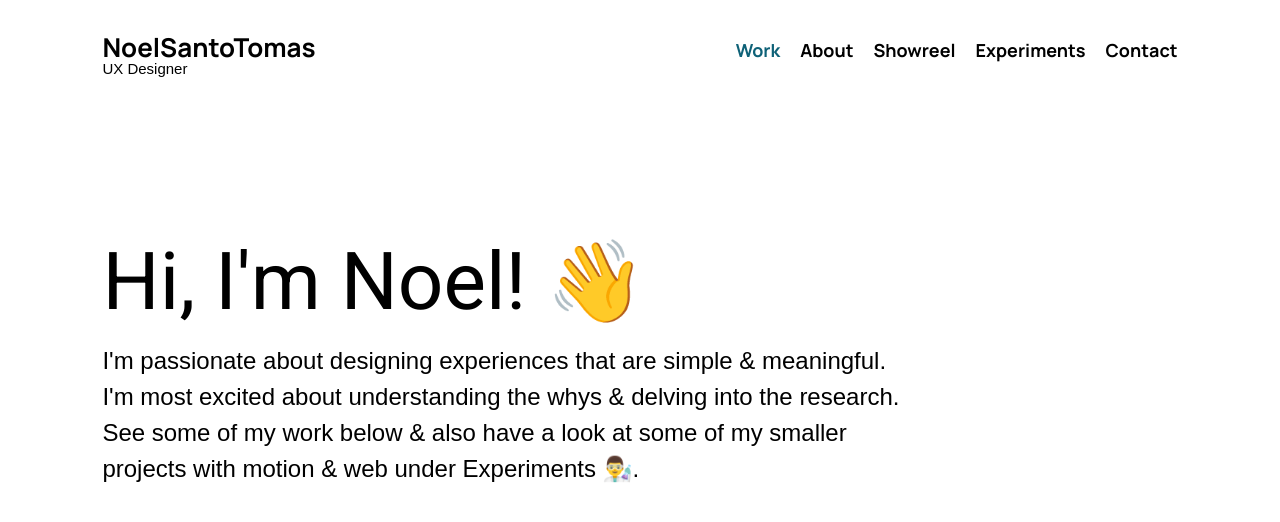
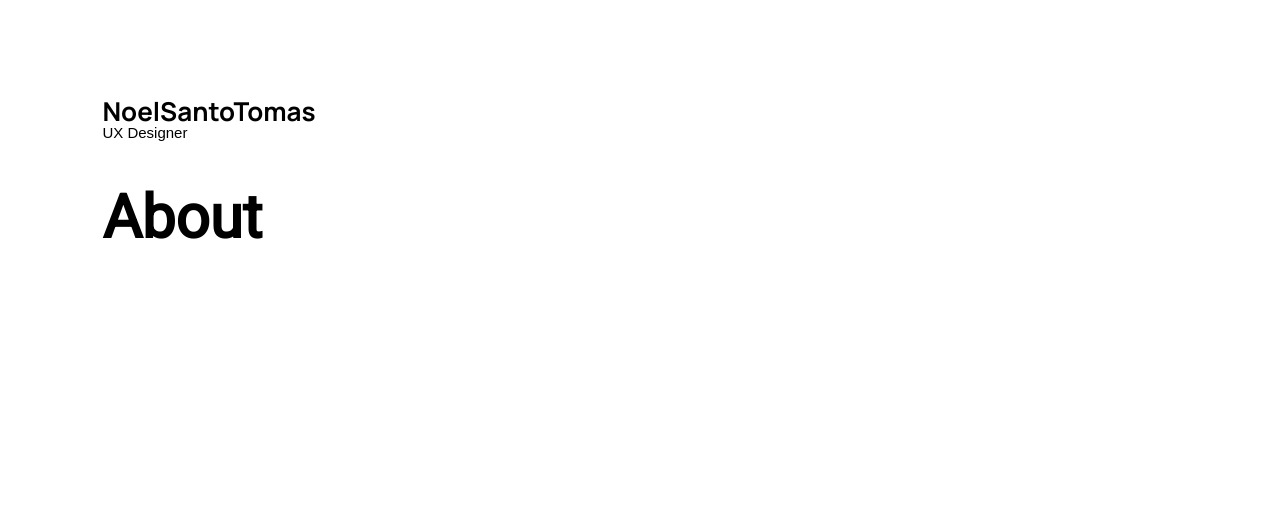
Before and after one commit to devnos/portfolio, a React (Create React App) app: page /about in a window 1280 px wide. Shown: the top 522 px of the page. Built offline with nearby package versions, Linux system fonts and the light colour scheme.

Commit message:
Make responsive menu work

```diff
--- a/package.json
+++ b/package.json
@@ -5,6 +5,7 @@
   "dependencies": {
     "react": "^18.2.0",
     "react-dom": "^18.2.0",
+    "react-router-dom": "^6.3.0",
     "react-scripts": "5.0.1"
   },
   "scripts": {
--- a/src/App.jsx
+++ b/src/App.jsx
@@ -1,18 +1,16 @@
-import Header from "./components/Header";
-import Hero from "./components/Hero";
+import React from "react";
+import { BrowserRouter as Router, Routes, Route } from "react-router-dom";
+import About from "./pages/About";
+import Home from "./pages/Home";
 
 const App = () => {
   return (
-    <>
-      <div class="site-wrap cfix">
-        <div class="site-container">
-          <div class="site-content e2e-site-content">
-            <Header />
-            <Hero />
-          </div>
-        </div>
-      </div>
-    </>
+    <Router>
+      <Routes>
+        <Route path="/" element={<Home />} />
+        <Route path="/about" element={<About />} />
+      </Routes>
+    </Router>
   );
 };
 
--- a/src/components/Header/index.jsx
+++ b/src/components/Header/index.jsx
@@ -1,111 +1,37 @@
+import { useState } from "react";
 import styled from "styled-components";
+import Logo from "../Logo";
+import { Menu, ResponsiveMenu, ResponsiveMenuButton } from "../Menu";
 
-const LogoText = styled.div`
-  font-family: "Manrope", sans-serif;
-  font-weight: 800;
-`;
-
-const LogoContainer = styled.div`
+const Container = styled.div`
   float: left;
   width: 30%;
 `;
 
-const PageTitle = styled.div`
-  font-family: "Manrope", sans-serif;
-  font-weight: 200;
+const StyledMenu = styled(Menu)`
+  visibility: hidden;
+
+  @media (max-width: 768px) {
+    display: none;
+  }
 `;
 
-const Logo = () => {
+const Header = () => {
+  const [isMobileMenuOpen, setMobileMenuOpen] = useState(false);
+
   return (
-    <div className="logo-wrap" data-hover-hint="logo">
-      <LogoText className="logo e2e-site-logo-text logo-image has-rollover">
-        <a href="/work" className="image-normal image-link">
-          NoelSantoTomas
-        </a>
-      </LogoText>
-      <div className="logo-secondary logo-secondary-text">
-        <a href="/work" className="preserve-whitespace">
-          UX Designer
-        </a>
-      </div>
-    </div>
+    <header className="site-header">
+      <ResponsiveMenu
+        isOpen={isMobileMenuOpen}
+        close={() => setMobileMenuOpen(false)}
+      />
+      <StyledMenu />
+      <Container>
+        <Logo />
+        <ResponsiveMenuButton onClick={() => setMobileMenuOpen(true)} />
+      </Container>
+    </header>
   );
 };
 
-const ResponsiveMenuIcon = () => (
-  <div className="hamburger-click-area js-hamburger">
-    <div className="hamburger">
-      <i></i>
-      <i></i>
-      <i></i>
-    </div>
-  </div>
-);
-
-const ResponsiveMenu = () => (
-  <div className="js-responsive-nav">
-    <div className="responsive-nav">
-      <div className="close-responsive-click-area js-close-responsive-nav">
-        <div className="close-responsive-button"></div>
-      </div>
-      <div className="nav-container">
-        <nav data-hover-hint="nav">
-          <div className="gallery-title">
-            <a href="/work" className="active">
-              Work
-            </a>
-          </div>
-          <div className="page-title">
-            <a href="/about">About</a>
-          </div>
-          <div className="page-title">
-            <a href="/showreel">Showreel</a>
-          </div>
-          <div className="page-title">
-            <a href="/experiments">Experiments</a>
-          </div>
-          <div className="page-title">
-            <a href="/contact">Contact</a>
-          </div>
-        </nav>
-      </div>
-    </div>
-  </div>
-);
-
-const Menu = () => (
-  <div className="nav-container">
-    <nav data-hover-hint="nav">
-      <PageTitle className="gallery-title">
-        <a href="/work" className="active">
-          Work
-        </a>
-      </PageTitle>
-      <PageTitle className="page-title">
-        <a href="/about">About</a>
-      </PageTitle>
-      <PageTitle className="page-title">
-        <a href="/showreel">Showreel</a>
-      </PageTitle>
-      <PageTitle className="page-title">
-        <a href="/experiments">Experiments</a>
-      </PageTitle>
-      <PageTitle className="page-title">
-        <a href="/contact">Contact</a>
-      </PageTitle>
-    </nav>
-  </div>
-);
-
-const Header = () => (
-  <header className="site-header">
-    <ResponsiveMenu />
-    <Menu />
-    <LogoContainer>
-      <Logo />
-      <ResponsiveMenuIcon />
-    </LogoContainer>
-  </header>
-);
-
 export default Header;
--- a/src/components/Hero/index.jsx
+++ b/src/components/Hero/index.jsx
@@ -7,30 +7,24 @@ const Title = styled.h1`
 
 const HeroText = () => (
   <div
-    class="masthead"
+    className="masthead"
     data-context="page.masthead"
     data-hover-hint="mastheadOptions"
   >
-    <div class="masthead-contents">
-      <div class="masthead-text js-masthead-text">
+    <div className="masthead-contents">
+      <div className="masthead-text js-masthead-text">
         <div data-context="page.masthead" data-hover-hint="mastheadTitle">
           <Title
-            decorator="inlineTextEditable"
-            contenteditable="false"
-            class="js-inline-text-editable preserve-whitespace main-text rich-text module-text"
+            className="js-inline-text-editable preserve-whitespace main-text rich-text module-text"
             data-text-keypath="customizations.masthead.title.text"
-            value="Hi, I'm Noel! 👋"
           >
             Hi, I'm Noel! 👋
           </Title>
         </div>
         <div data-context="page.masthead" data-hover-hint="mastheadText">
           <p
-            decorator="inlineTextEditable"
-            contenteditable="false"
-            class="js-inline-text-editable preserve-whitespace main-text rich-text module-text"
+            className="js-inline-text-editable preserve-whitespace main-text rich-text module-text"
             data-text-keypath="page.masthead.text.text"
-            value="I'm passionate about designing experiences that are simple &amp; meaningful. I'm most excited about understanding the whys &amp; delving into the research. See some of my work below &amp; also have a look at some of my smaller projects with motion &amp; web under Experiments 👨‍🔬."
           >
             I'm passionate about designing experiences that are simple &amp;
             meaningful. I'm most excited about understanding the whys &amp;
@@ -39,7 +33,7 @@ const HeroText = () => (
             Experiments 👨‍🔬.
           </p>
         </div>
-        <div class="masthead-buttons"></div>
+        <div className="masthead-buttons"></div>
       </div>
     </div>
   </div>
--- /dev/null
+++ b/src/components/Logo/index.jsx
@@ -0,0 +1,25 @@
+import styled from "styled-components";
+
+const LogoText = styled.div`
+  font-family: "Manrope", sans-serif;
+  font-weight: 800;
+`;
+
+const Logo = () => {
+  return (
+    <div className="logo-wrap" data-hover-hint="logo">
+      <LogoText className="logo e2e-site-logo-text logo-image has-rollover">
+        <a href="/work" className="image-normal image-link">
+          NoelSantoTomas
+        </a>
+      </LogoText>
+      <div className="logo-secondary logo-secondary-text">
+        <a href="/work" className="preserve-whitespace">
+          UX Designer
+        </a>
+      </div>
+    </div>
+  );
+};
+
+export default Logo;
--- /dev/null
+++ b/src/components/Menu/index.jsx
@@ -0,0 +1,193 @@
+import styled, { css } from "styled-components";
+import routeMap from "../../constants/routeMap";
+import { useLocation } from "react-router-dom";
+
+const MenuItem = styled.div`
+  font-family: "Manrope", sans-serif;
+  font-weight: 700;
+  padding-left: 10px;
+  padding-right: 10px;
+  display: inline-block;
+  vertical-align: middle;
+
+  @media (max-width: 768px) {
+    display: block;
+    text-align: center;
+    padding: 0 0 30px;
+  }
+`;
+
+const MenuLink = styled.a`
+  color: #000000;
+  font-size: 18px;
+  font-style: normal;
+  line-height: 28px;
+
+  &:hover {
+    color: rgb(14, 97, 119);
+  }
+
+  ${({ href, currentPath }) =>
+    href === currentPath &&
+    css`
+      color: #0e6177;
+    `};
+`;
+
+const StyledButton = styled.button`
+  border: 0;
+  padding: 0;
+  position: relative;
+  width: 24px;
+  overflow: visible;
+  background: transparent;
+
+  && > i {
+    display: block;
+    height: 2px;
+    margin-bottom: 4px;
+    background-color: #000;
+  }
+
+  &:last-child {
+    margin-bottom: 0;
+  }
+`;
+
+const ResponsiveNav = styled.div`
+  display: none;
+  opacity: 0;
+  visibility: hidden;
+
+  @media (max-width: 768px) {
+    background-color: rgb(255, 255, 255);
+    inset: 0px;
+    display: flex;
+    flex-direction: row;
+    justify-content: center;
+    height: 100%;
+    overflow: auto;
+    padding: 50px 5% 0px;
+    position: fixed;
+    text-align: center;
+    transition: visibility 0s ease 0.2s, opacity 0.2s ease 0s;
+    z-index: 99999;
+  }
+
+  ${({ isOpen }) =>
+    isOpen &&
+    css`
+      opacity: 1;
+      transition: visibility 0s ease 0s, opacity 0.2s ease 0s;
+      visibility: visible;
+    `};
+`;
+
+const CloseButton = styled.div`
+  border: 0;
+  padding: 0;
+`;
+
+const ResponsiveMenuButton = ({ onClick }) => (
+  <div className="hamburger-click-area js-hamburger">
+    <StyledButton onClick={onClick}>
+      <i></i>
+      <i></i>
+      <i></i>
+    </StyledButton>
+  </div>
+);
+
+const ResponsiveMenu = ({ isOpen, close }) => {
+  const location = useLocation(); // Hook
+
+  return (
+    <ResponsiveNav isOpen={isOpen}>
+      <CloseButton
+        className="close-responsive-click-area js-close-responsive-nav"
+        onClick={close}
+      >
+        <div className="close-responsive-button"></div>
+      </CloseButton>
+      <div>
+        <nav>
+          <MenuItem>
+            <MenuLink href={routeMap["HOME"]} currentPath={location.pathname}>
+              Work
+            </MenuLink>
+          </MenuItem>
+          <MenuItem>
+            <MenuLink href={routeMap["ABOUT"]} currentPath={location.pathname}>
+              About
+            </MenuLink>
+          </MenuItem>
+          <MenuItem>
+            <MenuLink
+              href={routeMap["SHOWREEL"]}
+              currentPath={location.pathname}
+            >
+              Showreel
+            </MenuLink>
+          </MenuItem>
+          <MenuItem>
+            <MenuLink
+              href={routeMap["EXPERIMENTS"]}
+              currentPath={location.pathname}
+            >
+              Experiments
+            </MenuLink>
+          </MenuItem>
+          <MenuItem>
+            <MenuLink
+              href={routeMap["CONTACT"]}
+              currentPath={location.pathname}
+            >
+              Contact
+            </MenuLink>
+          </MenuItem>
+        </nav>
+      </div>
+    </ResponsiveNav>
+  );
+};
+
+const Menu = (props) => {
+  const location = useLocation(); // Hook
+
+  return (
+    <div className="nav-container" {...props}>
+      <nav data-hover-hint="nav">
+        <MenuItem>
+          <MenuLink href={routeMap["HOME"]} currentPath={location.pathname}>
+            Work
+          </MenuLink>
+        </MenuItem>
+        <MenuItem>
+          <MenuLink href={routeMap["ABOUT"]} currentPath={location.pathname}>
+            About
+          </MenuLink>
+        </MenuItem>
+        <MenuItem>
+          <MenuLink href={routeMap["SHOWREEL"]} currentPath={location.pathname}>
+            Showreel
+          </MenuLink>
+        </MenuItem>
+        <MenuItem>
+          <MenuLink
+            href={routeMap["EXPERIMENTS"]}
+            currentPath={location.pathname}
+          >
+            Experiments
+          </MenuLink>
+        </MenuItem>
+        <MenuItem>
+          <MenuLink href={routeMap["CONTACT"]} currentPath={location.pathname}>
+            Contact
+          </MenuLink>
+        </MenuItem>
+      </nav>
+    </div>
+  );
+};
+
+export { Menu, ResponsiveMenu, ResponsiveMenuButton };
--- /dev/null
+++ b/src/components/PageTitle/index.jsx
@@ -0,0 +1,17 @@
+import styled from "styled-components";
+
+const PageTitle = styled.h1`
+  font-family: "Heebo", sans-serif;
+  font-weight: 400;
+  font-size: 60px;
+  font-style: normal;
+  font-weight: 700;
+  line-height: 70px;
+  padding-bottom: 20px;
+  padding-top: 0px;
+  text-align: left;
+  text-transform: none;
+  width: 100%;
+`;
+
+export default PageTitle;
--- /dev/null
+++ b/src/components/PageWrapper/index.jsx
@@ -0,0 +1,9 @@
+const PageWrapper = ({ children }) => (
+  <div className="site-wrap cfix">
+    <div className="site-container">
+      <div className="site-content e2e-site-content">{children}</div>
+    </div>
+  </div>
+);
+
+export default PageWrapper;
--- /dev/null
+++ b/src/constants/routeMap.js
@@ -0,0 +1,9 @@
+const routeMap = {
+  HOME: "/",
+  ABOUT: "/about",
+  SHOWREEL: "/showreel",
+  EXPERIMENTS: "/experiments",
+  CONTACT: "/contact",
+};
+
+export default routeMap;
--- a/src/index.css
+++ b/src/index.css
@@ -1424,11 +1424,6 @@ nav .link-title {
 }
 
 @media (max-width: 768px) {
-  nav {
-    display: none;
-    padding: 0;
-    width: 100%;
-  }
   .site-header {
     padding: 40px 5%;
   }
--- /dev/null
+++ b/src/pages/About/index.jsx
@@ -0,0 +1,17 @@
+import PageWrapper from "../../components/PageWrapper";
+import Header from "../../components/Header";
+import PageTitle from "../../components/PageTitle";
+
+const AboutAvatar = () => <></>;
+
+const About = () => {
+  return (
+    <PageWrapper>
+      <Header />
+      <PageTitle>About</PageTitle>
+      <AboutAvatar />
+    </PageWrapper>
+  );
+};
+
+export default About;
--- /dev/null
+++ b/src/pages/Home/index.jsx
@@ -0,0 +1,14 @@
+import Header from "../../components/Header";
+import Hero from "../../components/Hero";
+import PageWrapper from "../../components/PageWrapper";
+
+const Home = () => {
+  return (
+    <PageWrapper>
+      <Header />
+      <Hero />
+    </PageWrapper>
+  );
+};
+
+export default Home;
```
Also changed, not shown: 1 other file (tests, documents, lock files or other folders).
